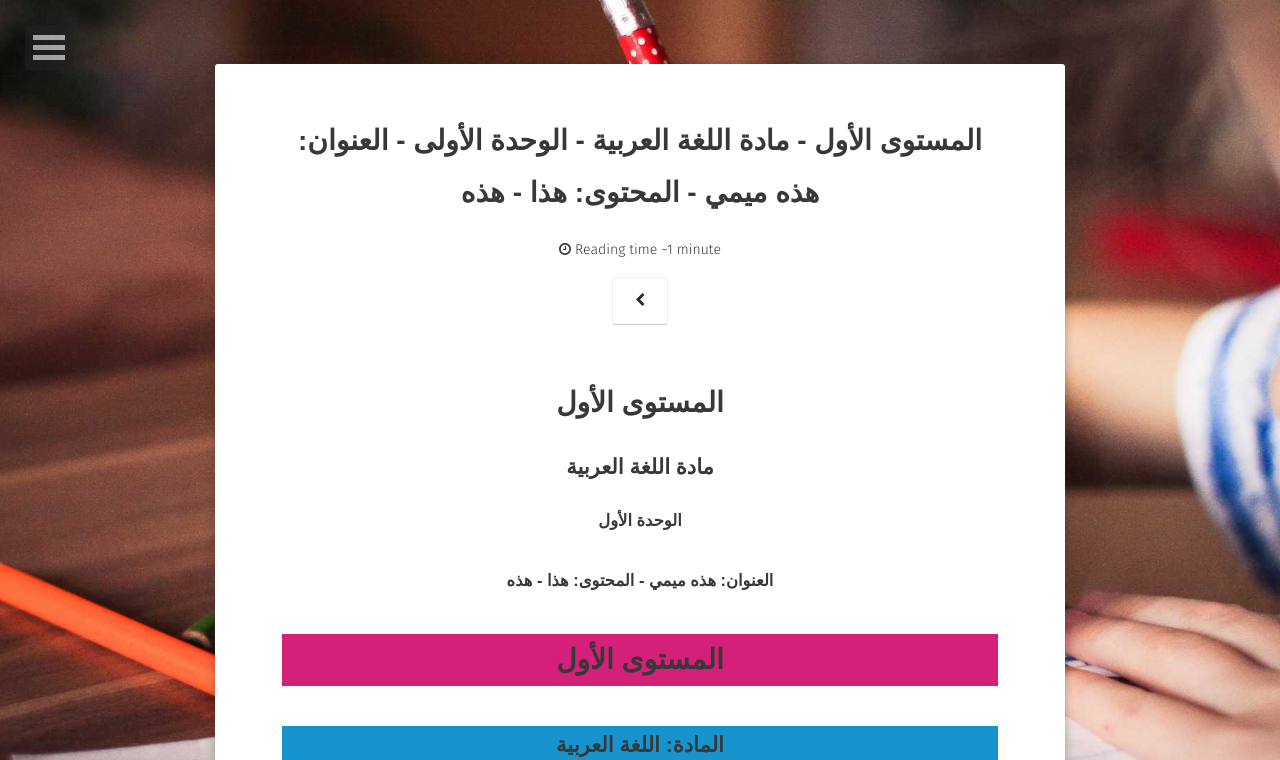
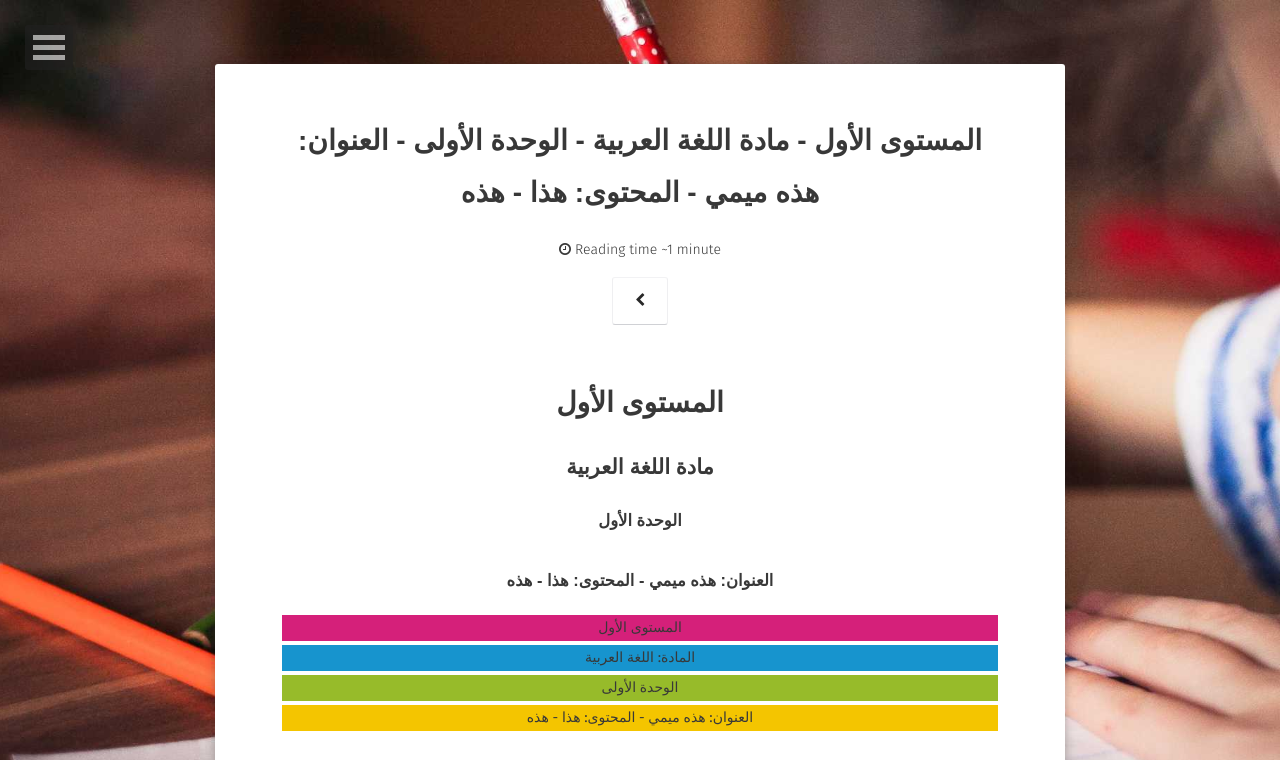
Before and after one commit to sanabilmedia/sanabilmedia.github.io, a Jekyll site: the page built from _posts/2020-09-10-class1-arabe-unite1.md, in a window 1280 px wide. Shown: the top 760 px of the page. Built offline with Jekyll 4.4.1, drawn with Linux system fonts in a browser that asks for light colours; some web fonts are replaced; grey boxes are pictures that could not be loaded.

Commit message:
Add files via upload

```diff
--- a/_posts/2020-09-10-class1-arabe-unite1.md
+++ b/_posts/2020-09-10-class1-arabe-unite1.md
@@ -28,19 +28,19 @@ comments: false
   <tbody>
 <tr>
     <td><div style="background-color: #d5207a;">
-<h1>المستوى الأول</h1></div>
+<span>المستوى الأول</span></div>
 </td>
 
   </tr>
 <tr>
     <td><div style="background-color: #1794ce; ">
-<h2>المادة: اللغة العربية</h2></div>
+<span>المادة: اللغة العربية</span></div>
 </td>
 
   </tr>
 <tr>
     <td><div style="background-color: #97bb2a; ">
-<h3>الوحدة الأولى</h3></div>
+<span>الوحدة الأولى</span></div>
 </td>
 </tr>
 <tr>
```
